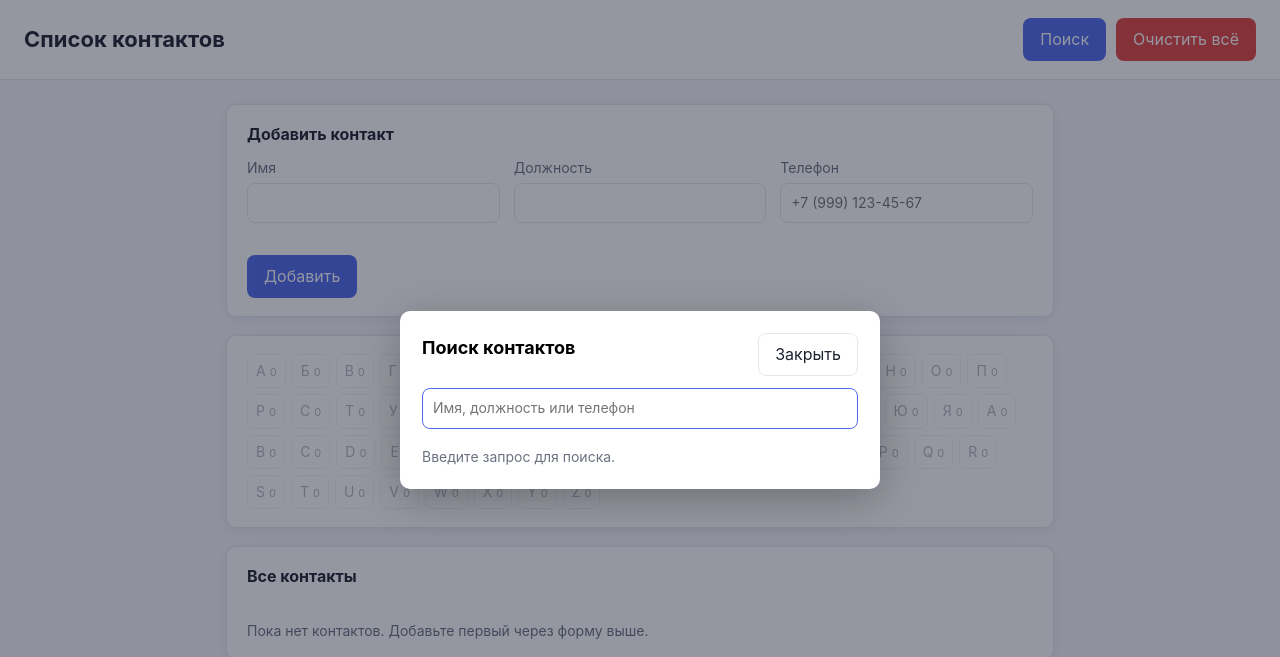
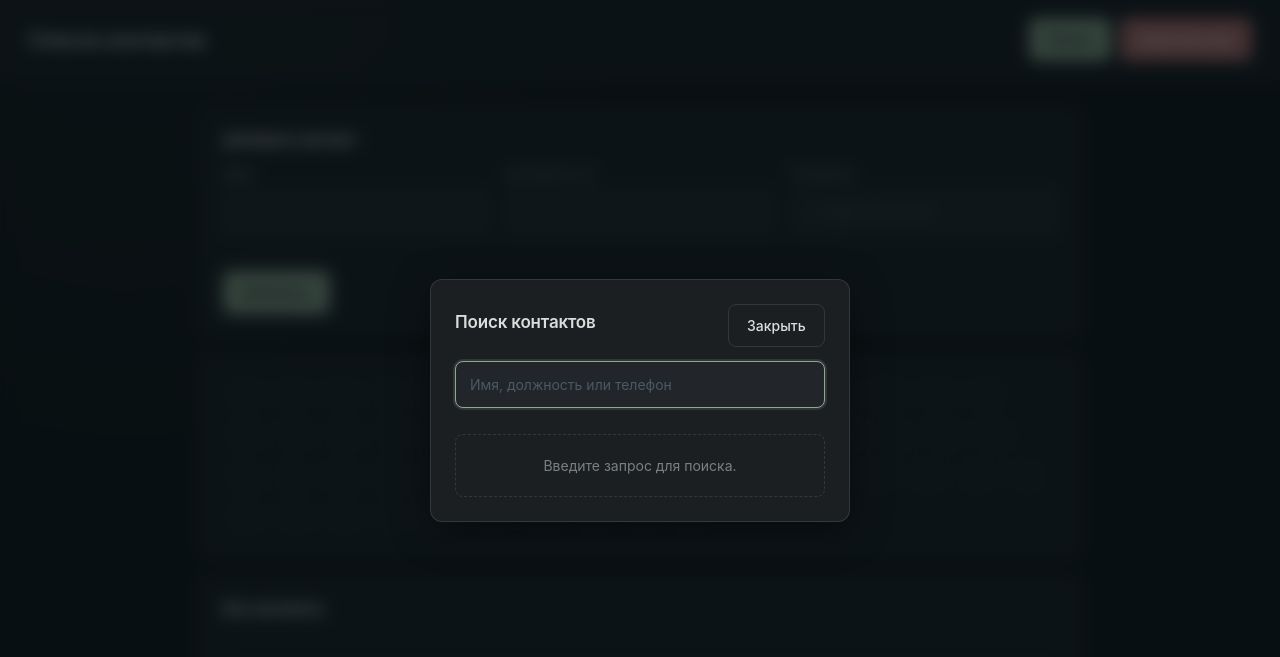
Before and after one commit to alexandrsushch/contact-list, a plain HTML site: page index.html in a window 1280 px wide. Both pictures are taken after a click on the button "Поиск". Drawn offline with Linux system fonts and the light colour scheme.

Commit message:
стили: тёмная тема (charcoal + sage), модалка в одну колонку, мягкие анимации

```diff
--- a/style.css
+++ b/style.css
@@ -3,18 +3,25 @@
 }
 
 :root {
-    --bg: #f4f6fa;
-    --surface: #ffffff;
-    --text: #1f2330;
-    --muted: #6b7280;
-    --border: #e3e6ee;
-    --primary: #4f6bed;
-    --primary-hover: #3b55d1;
-    --danger: #e04545;
-    --danger-hover: #b33232;
-    --error: #d32f2f;
-    --radius: 10px;
-    --shadow: 0 2px 10px rgba(30, 40, 80, 0.08);
+    --bg: #111315;
+    --surface: #1C1F22;
+    --surface-2: #22262A;
+    --surface-3: #2A2E33;
+    --border: rgba(255, 255, 255, 0.05);
+    --border-strong: rgba(255, 255, 255, 0.11);
+    --text: #DADDDB;
+    --text-strong: #F0F2EE;
+    --muted: #7A807F;
+    --muted-2: #5E6463;
+    --primary: #8FA88E;
+    --primary-hover: #A3BCA2;
+    --primary-glow: rgba(143, 168, 142, 0.22);
+    --danger: #B87070;
+    --danger-hover: #C98282;
+    --error: #C48A8A;
+    --radius: 12px;
+    --radius-sm: 8px;
+    --ease: cubic-bezier(.2, .7, .3, 1);
 }
 
 html,
@@ -24,27 +31,38 @@ body {
     font-family: -apple-system, BlinkMacSystemFont, "Segoe UI", Roboto, Arial, sans-serif;
     background: var(--bg);
     color: var(--text);
-    line-height: 1.45;
+    line-height: 1.5;
+    min-height: 100vh;
+    background-image:
+        radial-gradient(900px circle at 10% -10%, rgba(143, 168, 142, 0.06), transparent 60%);
+    background-attachment: fixed;
 }
 
 h1,
 h2 {
     margin: 0;
+    letter-spacing: -0.01em;
 }
 
 .header {
-    background: var(--surface);
+    background: rgba(28, 31, 34, 0.75);
     border-bottom: 1px solid var(--border);
-    padding: 18px 24px;
+    backdrop-filter: saturate(140%) blur(14px);
+    -webkit-backdrop-filter: saturate(140%) blur(14px);
+    padding: 18px 28px;
     display: flex;
     justify-content: space-between;
     align-items: center;
     gap: 16px;
     flex-wrap: wrap;
+    position: sticky;
+    top: 0;
+    z-index: 10;
 }
 
 .header h1 {
-    font-size: 22px;
+    font-size: 20px;
+    font-weight: 600;
 }
 
 .header__actions {
@@ -53,31 +71,52 @@ h2 {
 }
 
 .main {
-    max-width: 860px;
-    margin: 24px auto;
-    padding: 0 16px;
+    max-width: 920px;
+    margin: 28px auto;
+    padding: 0 20px;
     display: flex;
     flex-direction: column;
-    gap: 18px;
+    gap: 20px;
 }
 
 .card {
     background: var(--surface);
     border: 1px solid var(--border);
     border-radius: var(--radius);
-    padding: 18px 20px;
-    box-shadow: var(--shadow);
+    padding: 20px 22px;
+    animation: cardIn 0.5s var(--ease) both;
+}
+
+.card:nth-of-type(2) {
+    animation-delay: 0.05s;
+}
+
+.card:nth-of-type(3) {
+    animation-delay: 0.1s;
+}
+
+@keyframes cardIn {
+    from {
+        opacity: 0;
+        transform: translateY(8px);
+    }
+    to {
+        opacity: 1;
+        transform: translateY(0);
+    }
 }
 
 .card__title {
-    font-size: 16px;
-    margin-bottom: 12px;
+    font-size: 15px;
+    font-weight: 600;
+    margin-bottom: 14px;
+    color: var(--text-strong);
 }
 
 .form {
     display: grid;
     grid-template-columns: repeat(3, 1fr);
-    gap: 12px 14px;
+    gap: 14px 16px;
     align-items: start;
 }
 
@@ -89,96 +128,144 @@ h2 {
 .form__field {
     display: flex;
     flex-direction: column;
-    gap: 4px;
-    font-size: 14px;
+    gap: 6px;
+    font-size: 13px;
 }
 
 .form__field > span:first-child {
     color: var(--muted);
+    font-size: 12px;
+    text-transform: uppercase;
+    letter-spacing: 0.06em;
+    font-weight: 500;
 }
 
 .form__field input {
     font: inherit;
-    padding: 9px 10px;
-    border: 1px solid var(--border);
-    border-radius: 8px;
-    background: #fff;
-    transition: border-color .15s;
+    font-size: 14px;
+    padding: 11px 13px;
+    border: 1px solid var(--border-strong);
+    border-radius: var(--radius-sm);
+    background: var(--surface-2);
+    color: var(--text);
+    transition: border-color 0.2s var(--ease), box-shadow 0.2s var(--ease), background 0.2s var(--ease);
+}
+
+.form__field input {
+    color: var(--text-strong);
+}
+
+.form__field input::placeholder {
+    color: #4a5a63;
+}
+
+.form__field input:hover {
+    background: var(--surface-3);
 }
 
 .form__field input:focus {
     outline: none;
     border-color: var(--primary);
+    background: var(--surface-2);
+    box-shadow: 0 0 0 2px rgba(143, 168, 142, 0.18);
 }
 
 .form__field input.invalid {
     border-color: var(--error);
+    box-shadow: 0 0 0 2px rgba(196, 138, 138, 0.12);
 }
 
 .form__error {
     min-height: 16px;
     font-size: 12px;
     color: var(--error);
+    opacity: 0;
+    transform: translateY(-2px);
+    transition: opacity 0.2s var(--ease), transform 0.2s var(--ease);
+}
+
+.form__error:not(:empty) {
+    opacity: 1;
+    transform: translateY(0);
 }
 
 .btn {
     font: inherit;
-    padding: 9px 16px;
-    border-radius: 8px;
-    border: 1px solid transparent;
+    font-size: 14px;
+    font-weight: 500;
+    padding: 10px 18px;
+    border-radius: var(--radius-sm);
+    border: 1px solid var(--border-strong);
     cursor: pointer;
-    background: #eceff5;
+    background: var(--surface-2);
     color: var(--text);
-    transition: background-color .15s, color .15s, border-color .15s;
+    transition: transform 0.15s var(--ease), background 0.2s var(--ease),
+        border-color 0.2s var(--ease), box-shadow 0.2s var(--ease), color 0.2s var(--ease);
+    will-change: transform;
 }
 
 .btn:hover {
-    background: #dde2ee;
+    background: var(--surface-3);
+    border-color: var(--border-strong);
 }
 
 .btn--primary {
-    background: var(--primary);
-    color: #fff;
+    background: #8FA88E;
+    border-color: rgba(255, 255, 255, 0.1);
+    color: #111315;
+    font-weight: 600;
 }
 
 .btn--primary:hover {
-    background: var(--primary-hover);
+    background: #A3BCA2;
+    border-color: rgba(255, 255, 255, 0.16);
 }
 
 .btn--danger {
-    background: var(--danger);
+    background: #B87070;
+    border-color: rgba(255, 255, 255, 0.08);
     color: #fff;
 }
 
 .btn--danger:hover {
-    background: var(--danger-hover);
+    background: #C98282;
 }
 
 .btn--ghost {
     background: transparent;
-    border-color: var(--border);
+    border-color: var(--border-strong);
+}
+
+.btn--ghost:hover {
+    background: var(--surface-2);
 }
 
 .btn--link {
     background: transparent;
+    border-color: transparent;
     color: var(--primary);
-    padding: 4px 8px;
+    padding: 4px 10px;
 }
 
 .btn--link:hover {
-    background: transparent;
-    text-decoration: underline;
+    background: rgba(143, 168, 142, 0.1);
+    transform: none;
+    border-color: transparent;
+    color: var(--primary-hover);
 }
 
 .btn--icon {
     background: transparent;
-    padding: 6px 8px;
-    font-size: 16px;
+    padding: 7px 10px;
+    font-size: 15px;
     border-color: var(--border);
+    color: var(--muted);
 }
 
 .btn--icon:hover {
-    background: #eceff5;
+    background: var(--surface-3);
+    color: var(--text);
+    border-color: var(--border-strong);
 }
 
 .alphabet {
@@ -189,42 +276,48 @@ h2 {
 
 .alphabet__letter {
     font: inherit;
-    min-width: 36px;
-    padding: 6px 8px;
-    border-radius: 6px;
+    min-width: 40px;
+    padding: 7px 10px;
+    border-radius: var(--radius-sm);
     border: 1px solid var(--border);
-    background: #fff;
+    background: var(--surface-2);
     cursor: pointer;
     color: var(--text);
-    font-size: 14px;
+    font-size: 13px;
+    font-weight: 500;
     display: inline-flex;
     align-items: baseline;
-    gap: 4px;
+    gap: 5px;
+    transition: transform 0.15s var(--ease), background 0.2s var(--ease),
+        border-color 0.2s var(--ease), box-shadow 0.2s var(--ease), color 0.2s var(--ease);
 }
 
 .alphabet__letter:hover:not(:disabled) {
-    border-color: var(--primary);
+    background: var(--surface-3);
+    border-color: var(--border-strong);
 }
 
 .alphabet__letter[aria-pressed="true"] {
-    background: var(--primary);
-    color: #fff;
-    border-color: var(--primary);
+    background: #8FA88E;
+    color: #111315;
+    border-color: transparent;
 }
 
 .alphabet__letter:disabled {
-    color: var(--muted);
-    opacity: .5;
+    color: #3a4a50;
+    opacity: 0.55;
     cursor: default;
+    background: transparent;
 }
 
 .alphabet__count {
     font-size: 11px;
     color: var(--muted);
+    font-weight: 400;
 }
 
 .alphabet__letter[aria-pressed="true"] .alphabet__count {
-    color: #dce2ff;
+    color: rgba(17, 19, 21, 0.6);
 }
 
 .list-header {
@@ -232,7 +325,7 @@ h2 {
     justify-content: space-between;
     align-items: center;
     gap: 12px;
-    margin-bottom: 12px;
+    margin-bottom: 14px;
 }
 
 .contacts {
@@ -245,36 +338,69 @@ h2 {
 }
 
 .contacts__group-title {
-    margin: 10px 0 2px;
-    font-size: 13px;
+    margin: 14px 0 4px;
+    font-size: 11px;
     color: var(--muted);
     text-transform: uppercase;
-    letter-spacing: .04em;
+    letter-spacing: 0.1em;
+    font-weight: 600;
+}
+
+.contacts__group-title:first-child {
+    margin-top: 0;
 }
 
 .contact {
     display: grid;
     grid-template-columns: 1fr auto;
-    gap: 4px 12px;
-    padding: 10px 12px;
+    gap: 4px 14px;
+    padding: 14px 16px;
     border: 1px solid var(--border);
-    border-radius: 8px;
-    background: #fafbfe;
+    border-radius: var(--radius-sm);
+    background: var(--surface-2);
+    transition: transform 0.15s var(--ease), background 0.2s var(--ease),
+        border-color 0.2s var(--ease), box-shadow 0.2s var(--ease);
+    animation: itemIn 0.35s var(--ease) both;
+}
+
+@keyframes itemIn {
+    from {
+        opacity: 0;
+        transform: translateY(6px);
+    }
+    to {
+        opacity: 1;
+        transform: translateY(0);
+    }
+}
+
+.contact:hover {
+    background: var(--surface-3);
+    border-color: var(--border-strong);
 }
 
 .contact__name {
     font-weight: 600;
+    font-size: 15px;
+    color: var(--text-strong);
 }
 
 .contact__position {
     grid-column: 1;
     color: var(--muted);
-    font-size: 14px;
+    font-size: 13px;
 }
 
 .contact__phone {
     grid-column: 1;
-    font-size: 14px;
+    font-size: 13px;
+    color: var(--text);
+    text-decoration: none;
+    font-variant-numeric: tabular-nums;
+}
+
+.contact__phone:hover {
+    color: var(--primary-hover);
 }
 
 .contact__actions {
@@ -288,31 +414,76 @@ h2 {
 .empty {
     color: var(--muted);
     font-size: 14px;
-    margin: 8px 0 0;
+    margin: 12px 0 0;
+    padding: 20px;
+    text-align: center;
+    border: 1px dashed var(--border-strong);
+    border-radius: var(--radius-sm);
 }
 
 .dialog {
-    border: none;
+    border: 1px solid var(--border-strong);
     border-radius: var(--radius);
-    padding: 22px;
-    width: min(480px, 92vw);
-    box-shadow: 0 10px 40px rgba(0, 0, 0, .25);
+    padding: 24px;
+    width: min(420px, 92vw);
+    background: var(--surface);
+    color: var(--text);
+    box-shadow: 0 10px 40px rgba(0, 0, 0, 0.4);
+    opacity: 0;
+    transform: translateY(6px) scale(0.99);
+    transition: opacity 0.18s var(--ease), transform 0.18s var(--ease);
+}
+
+.dialog[open] {
+    opacity: 1;
+    transform: translateY(0) scale(1);
+}
+
+@starting-style {
+    .dialog[open] {
+        opacity: 0;
+        transform: translateY(8px) scale(0.98);
+    }
 }
 
 .dialog::backdrop {
-    background: rgba(20, 25, 45, .45);
+    background: rgba(5, 15, 18, 0.65);
+    backdrop-filter: blur(8px);
+    -webkit-backdrop-filter: blur(8px);
+    opacity: 0;
+    transition: opacity 0.25s var(--ease);
+}
+
+.dialog[open]::backdrop {
+    opacity: 1;
+}
+
+@starting-style {
+    .dialog[open]::backdrop {
+        opacity: 0;
+    }
+}
+
+.dialog .form {
+    grid-template-columns: 1fr;
 }
 
 .dialog__title {
-    font-size: 18px;
-    margin-bottom: 14px;
+    font-size: 17px;
+    font-weight: 600;
+    margin-bottom: 4px;
+}
+
+.dialog .form .dialog__title {
+    grid-column: 1 / -1;
 }
 
 .dialog__head {
     display: flex;
     justify-content: space-between;
     align-items: center;
-    margin-bottom: 12px;
+    margin-bottom: 14px;
+    gap: 12px;
 }
 
 .dialog__actions {
@@ -320,12 +491,45 @@ h2 {
     display: flex;
     gap: 8px;
     justify-content: flex-end;
+    margin-top: 6px;
+}
+
+#searchInput {
+    font: inherit;
+    font-size: 14px;
+    width: 100%;
+    padding: 12px 14px;
+    border: 1px solid var(--border-strong);
+    border-radius: var(--radius-sm);
+    background: var(--surface-2);
+    color: var(--text-strong);
+    transition: border-color 0.2s var(--ease), box-shadow 0.2s var(--ease);
+}
+
+#searchInput::placeholder {
+    color: #4a5a63;
+}
+
+#searchInput:focus {
+    outline: none;
+    border-color: var(--primary);
+    box-shadow: 0 0 0 2px rgba(143, 168, 142, 0.18);
 }
 
 #searchDialog .contacts {
     max-height: 50vh;
     overflow-y: auto;
-    margin-top: 10px;
+    margin-top: 14px;
+    padding-right: 4px;
+}
+
+#searchDialog .contacts::-webkit-scrollbar {
+    width: 6px;
+}
+
+#searchDialog .contacts::-webkit-scrollbar-thumb {
+    background: var(--border-strong);
+    border-radius: 3px;
 }
 
 @media (max-width: 640px) {
@@ -333,6 +537,19 @@ h2 {
         grid-template-columns: 1fr;
     }
     .header {
-        padding: 14px 16px;
+        padding: 14px 18px;
+    }
+    .main {
+        margin: 16px auto;
+        padding: 0 14px;
     }
 }
+
+@media (prefers-reduced-motion: reduce) {
+    *,
+    *::before,
+    *::after {
+        animation-duration: 0.01ms !important;
+        transition-duration: 0.01ms !important;
+    }
+}
```
